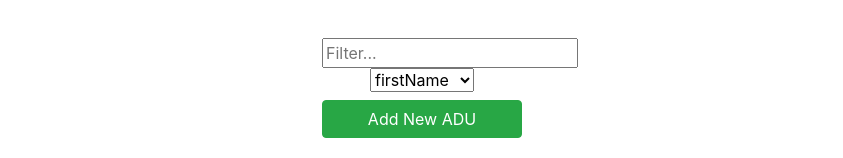
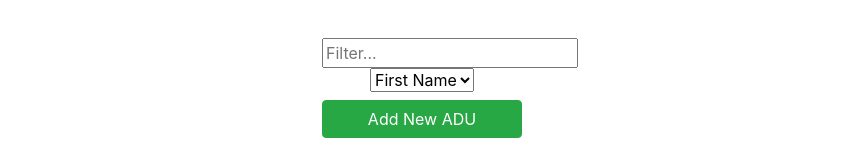
Before and after one commit to fostimus/adu-dashboard, a React (Create React App) app: page / in a window 1280 px wide. Shown: the part 534-692 px from the top of the page, without its empty margins (218-1061 px from the left). Built offline with nearby package versions, Linux system fonts and the light colour scheme.

Commit message:
formatted fields

```diff
--- a/src/App.js
+++ b/src/App.js
@@ -140,7 +140,13 @@ function App() {
             }}
           >
             {Object.keys(data[0]).map(field =>
-              field !== "id" ? <option value={field}>{field}</option> : <></>
+              field !== "id" ? (
+                <option value={field} key={field}>
+                  {formatField(field)}
+                </option>
+              ) : (
+                <></>
+              )
             )}
           </select>
         </form>
@@ -163,3 +169,25 @@ function App() {
 }
 
 export default App;
+
+//TODO: find a way to make this agnostic to length. will just work on ANY field
+// currently: only of the form fieldForm or just field
+function formatField(field) {
+  let regex = /^([a-z]+)([A-Z][a-z]+)?$/;
+
+  const groups = field.match(regex);
+
+  console.log(groups);
+
+  // groups[0] is the overall match
+  // groups[1, 2] are the capture groups
+  if (groups[2] === undefined) {
+    return uppercaseString(groups[1]);
+  } else {
+    return uppercaseString(groups[1]) + " " + uppercaseString(groups[2]);
+  }
+}
+
+function uppercaseString(str) {
+  return str[0].toUpperCase() + str.slice(1);
+}
```
Also changed, not shown: 1 other file (tests, documents, lock files or other folders).
